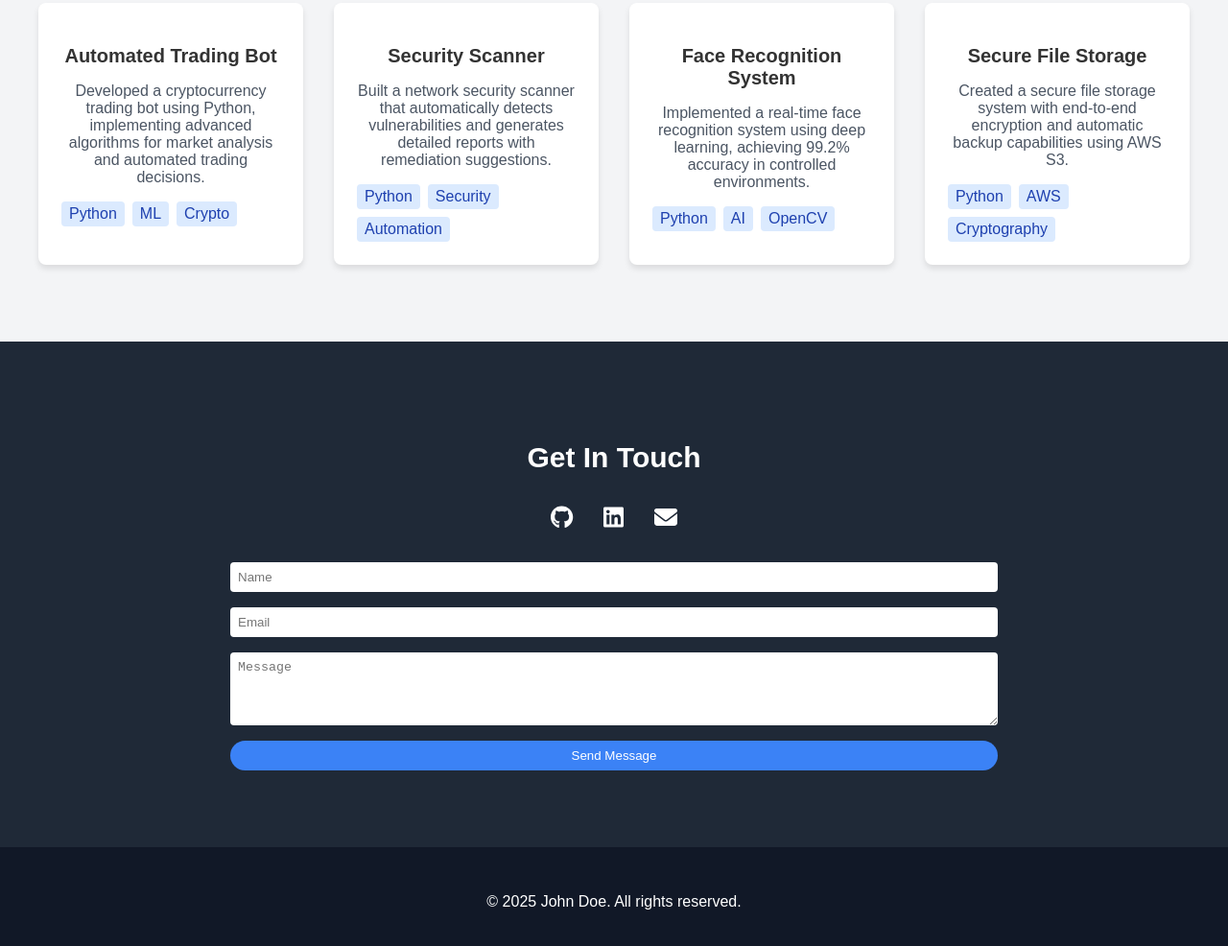
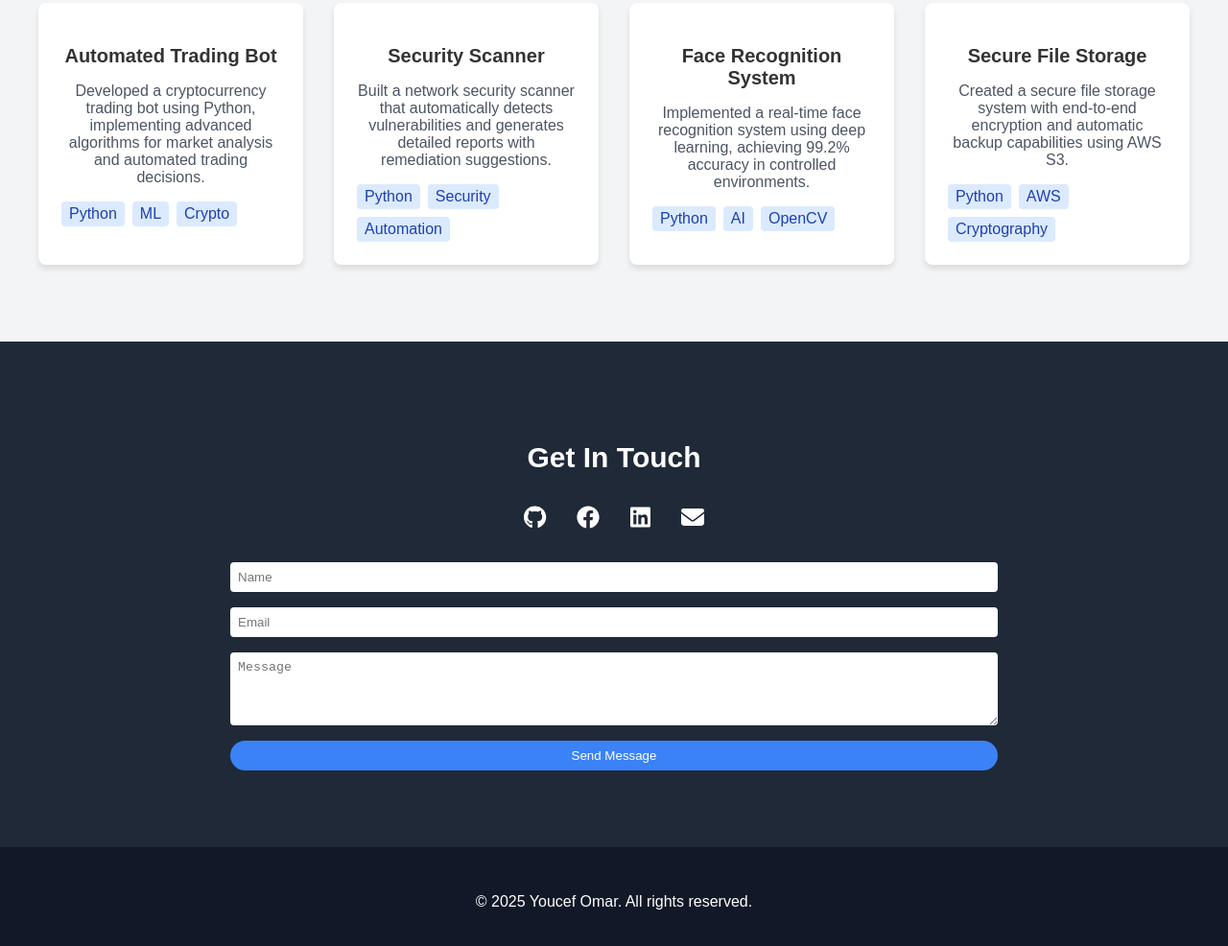
Before and after one commit to youcefbomar/youcefbomar.github.io, a plain HTML site: page index.html in a window 1280 px wide. Shown: the part 1482-2468 px from the top of the page at 96% size. Drawn offline with Linux system fonts and the light colour scheme.

Commit message:
editing some text and hrefs

```diff
--- a/index.html
+++ b/index.html
@@ -39,7 +39,7 @@
             <h2>About Me</h2>
             <div class="about-content">
                 <p>
-                    I'm a Python developer with 5+ years of experience in developing automation solutions,
+                    I'm a Python developer with 2+ years of experience in developing automation solutions,
                     implementing AI algorithms, and working with cryptographic systems. My passion lies in
                     creating efficient, secure, and intelligent solutions to complex problems.
                 </p>
@@ -161,9 +161,10 @@
             <h2>Get In Touch</h2>
             <div class="contact-content">
                 <div class="social-links">
-                    <a href="#"><i class="fab fa-github"></i></a>
-                    <a href="#"><i class="fab fa-linkedin"></i></a>
-                    <a href="#"><i class="fas fa-envelope"></i></a>
+                    <a href="https://github.com/youcefbomar"target="_blank"><i class="fab fa-github"></i></a>
+                    <a href="https://www.facebook.com/profile.php?id=100068722676897"target="_blank"><i class="fab fa-facebook"></i></a>
+                    <a href="https://www.linkedin.com/in/youcef-omar-b4a815237/"target="_blank"><i class="fab fa-linkedin"></i></a>
+                    <a onclick="myFunction()"><i class="fas fa-envelope"></i></a>
                 </div>
                 <form>
                     <input type="text" placeholder="Name">
@@ -177,7 +178,7 @@
 
     <!-- Footer -->
     <footer>
-        <p>&copy; 2025 John Doe. All rights reserved.</p>
+        <p>&copy; 2025 Youcef Omar. All rights reserved.</p>
     </footer>
 </body>
 </html>
--- a/style.css
+++ b/style.css
@@ -66,6 +66,7 @@ header {
 }
 
 .btn-primary {
+    font-weight: bold;
     background: linear-gradient(
         45deg,
         #3b82f6,
@@ -93,6 +94,7 @@ header {
 }
 
 .btn-secondary {
+    font-weight: bold;
     background: linear-gradient(
         45deg,
         #10b981, /* Green */
```
